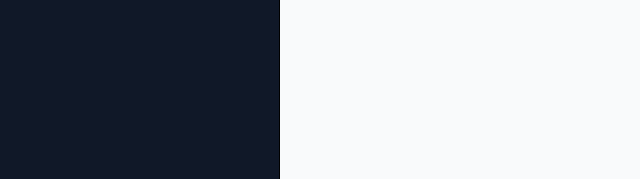
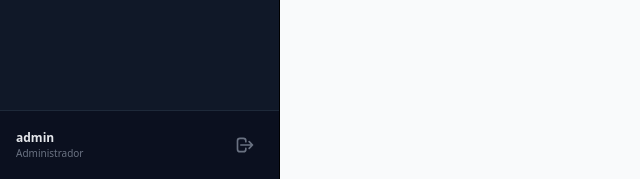
Before and after one commit to jrcaravaca/crm_django, a Django app: page /clientes/crear/ in a window 1280 px wide. Shown: the part 621-800 px from the top of the page, without its empty margins (0-640 px from the left). Run offline with Django 5.2, Linux system fonts and the light colour scheme; a user stored in the database is signed in; data comes from the database, SQL or seed files in the repository; both versions use the stored data as it was after the commit; some libraries are stand-ins or nearby versions.

Commit message:
Añadir información de usuario y botón de cerrar sesión en la barra lateral

```diff
--- a/crm_django/templates/_includes/_sidebar.html
+++ b/crm_django/templates/_includes/_sidebar.html
@@ -56,6 +56,24 @@
                 </li>
             </ul>
         </details>
+    </nav>
+    <div class="mt-auto border-t border-gray-800 p-4 bg-gray-950/40">
+        <div class="flex items-center justify-between">
+            <div class="flex flex-col min-w-0">
+                <span class="text-xs font-semibold text-gray-200 truncate">{{ user.username }}</span>
+                <span class="text-[10px] text-gray-500 truncate">
+                    {% if user.is_staff %}Administrador{% else %}Comercial{% endif %}
+                </span>
+            </div>
 
-    </nav>
+            <form method="POST" action="{% url 'logout' %}">
+                {% csrf_token %}
+                <button type="submit" class="p-2 text-gray-500 hover:text-red-400 rounded-md hover:bg-white/5 transition-colors cursor-pointer group" title="Cerrar Sesión">
+                    <svg class="w-5 h-5" fill="none" stroke="currentColor" viewBox="0 0 24 24" xmlns="http://www.w3.org/2000/svg">
+                        <path stroke-linecap="round" stroke-linejoin="round" stroke-width="2" d="M17 16l4-4m0 0l-4-4m4 4H7m6 4v1a3 3 0 01-3 3H6a3 3 0 01-3-3V7a3 3 0 013-3h4a3 3 0 013 3v1"></path>
+                    </svg>
+                </button>
+            </form>
+        </div>
+    </div>
 </aside>
```
Also changed, not shown: db.sqlite3.
